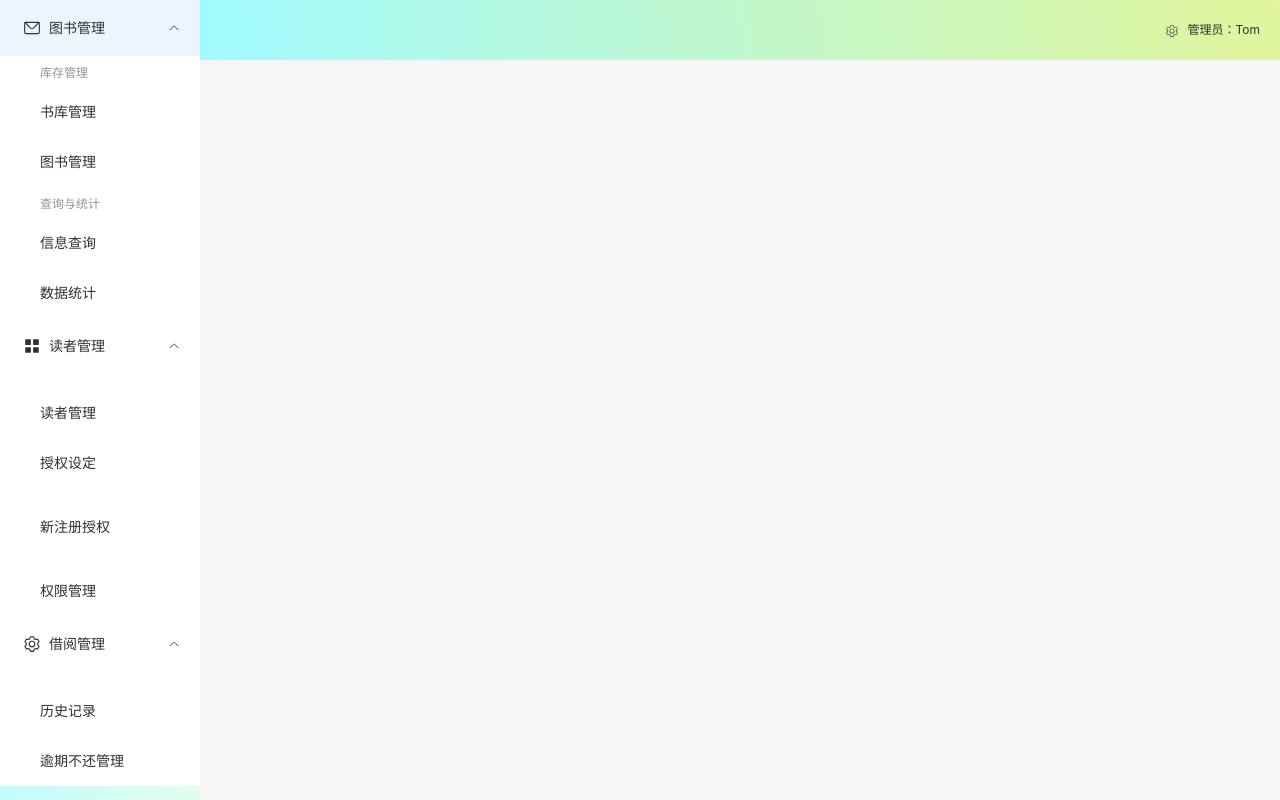
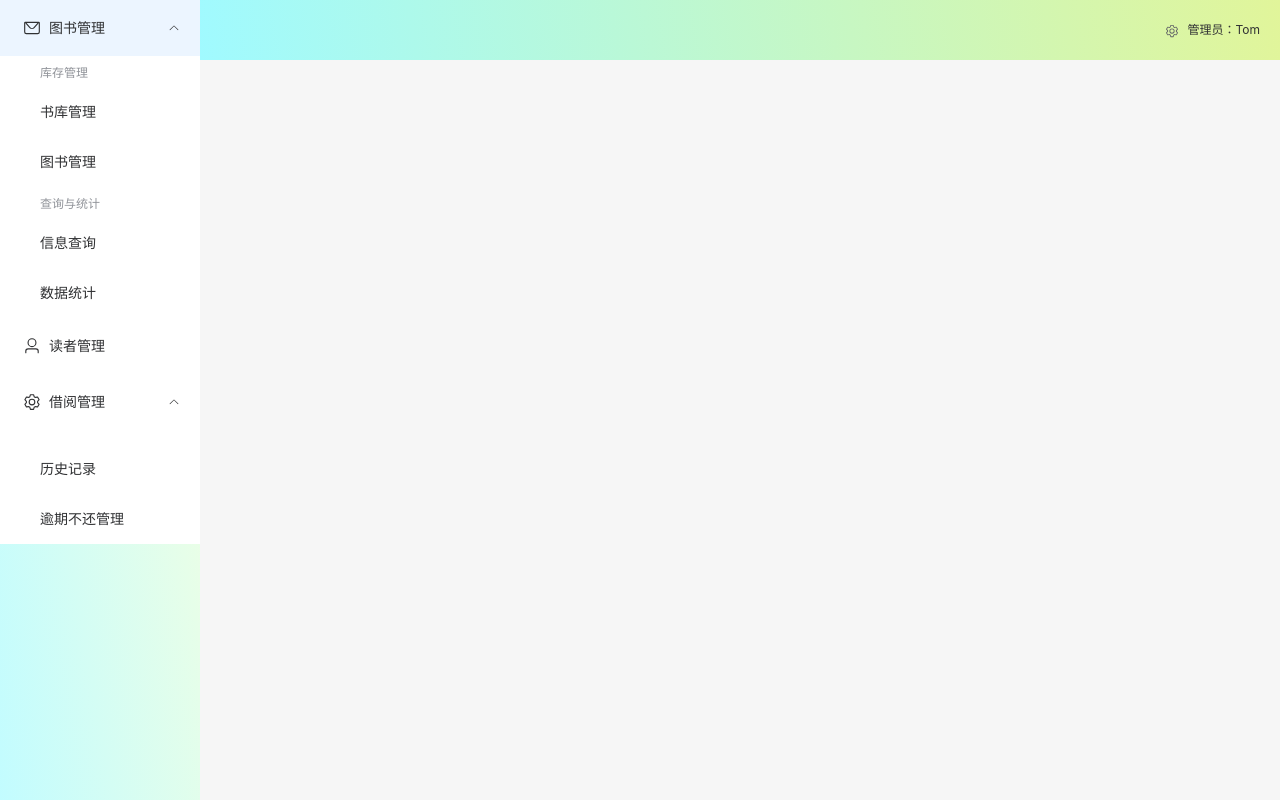
Before and after one commit to YusJade/Vue3-Element-Plus-Web, a Vue app: page /workspace in a window 1280 px wide. Built offline with nearby package versions, Linux system fonts and the light colour scheme.

Commit message:
调整WorkSpace的菜单布局

```diff
--- a/src/views/WorkSpace.vue
+++ b/src/views/WorkSpace.vue
@@ -16,13 +16,16 @@
               <el-menu-item index="1-4-1">数据统计</el-menu-item>
             </el-menu-item-group>
           </el-sub-menu>
-          <el-sub-menu index="2">
+          <el-menu-item index="/workspace/user-manage">
+            <el-icon><User /></el-icon>
+            读者管理
+          </el-menu-item>
+          <!-- <el-sub-menu index="2">
             <template #title>
               <el-icon><icon-menu /></el-icon>读者管理
             </template>
             <el-menu-item-group>
               <template #title></template>
-              <el-menu-item index="/workspace/user-manage">读者管理</el-menu-item>
               <el-menu-item index="2-2">授权设定</el-menu-item>
             </el-menu-item-group>
             <el-menu-item-group title="">
@@ -31,7 +34,7 @@
             <el-menu-item-group title="">
               <el-menu-item index="2-4">权限管理</el-menu-item>
             </el-menu-item-group>
-          </el-sub-menu>
+          </el-sub-menu> -->
           <el-sub-menu index="3">
             <template #title>
               <el-icon><setting /></el-icon>借阅管理
```
